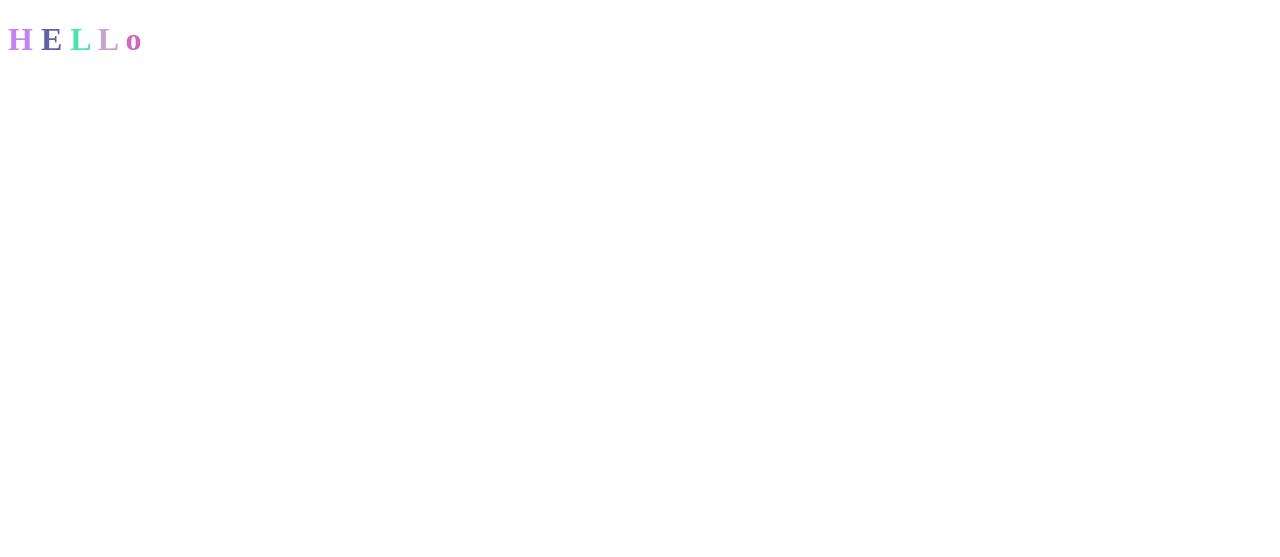
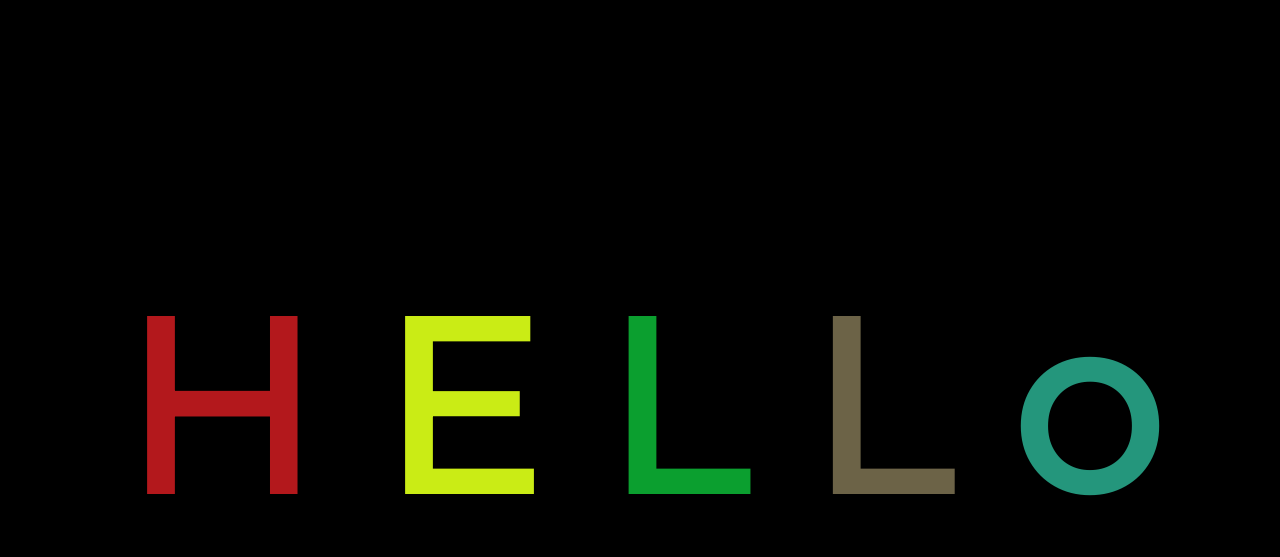
Before and after one commit to ciciscoding/AnimatedTextGitDemo, a plain HTML site: page index.html in a window 1280 px wide. Drawn offline with Linux system fonts and the light colour scheme.

Commit message:
add basic styles

```diff
--- /dev/null
+++ b/app.css
@@ -0,0 +1,15 @@
+body {
+    display: flex;
+    justify-content: center;
+    align-items: center;
+    height: 100vh;
+    background-color: black;
+}
+
+h1 {
+    font-size: 15rem;
+    font-family: Montserrat;}
+
+.letter {
+    transition: color 1000ms;
+}
--- a/index.html
+++ b/index.html
@@ -4,7 +4,10 @@
 <head>
     <meta charset="UTF-8">
     <meta name="viewport" content="width=device-width, initial-scale=1.0">
-    <title>Git Demo</title>
+    <title>Git Demo: Random Colors</title>
+    <link rel="stylesheet" href="app.css">
+
+    <link rel="stylesheet" href="https://fonts.googleapis.com/css?family=Montserrat&display=swap">
 </head>
 
 <body>
```
